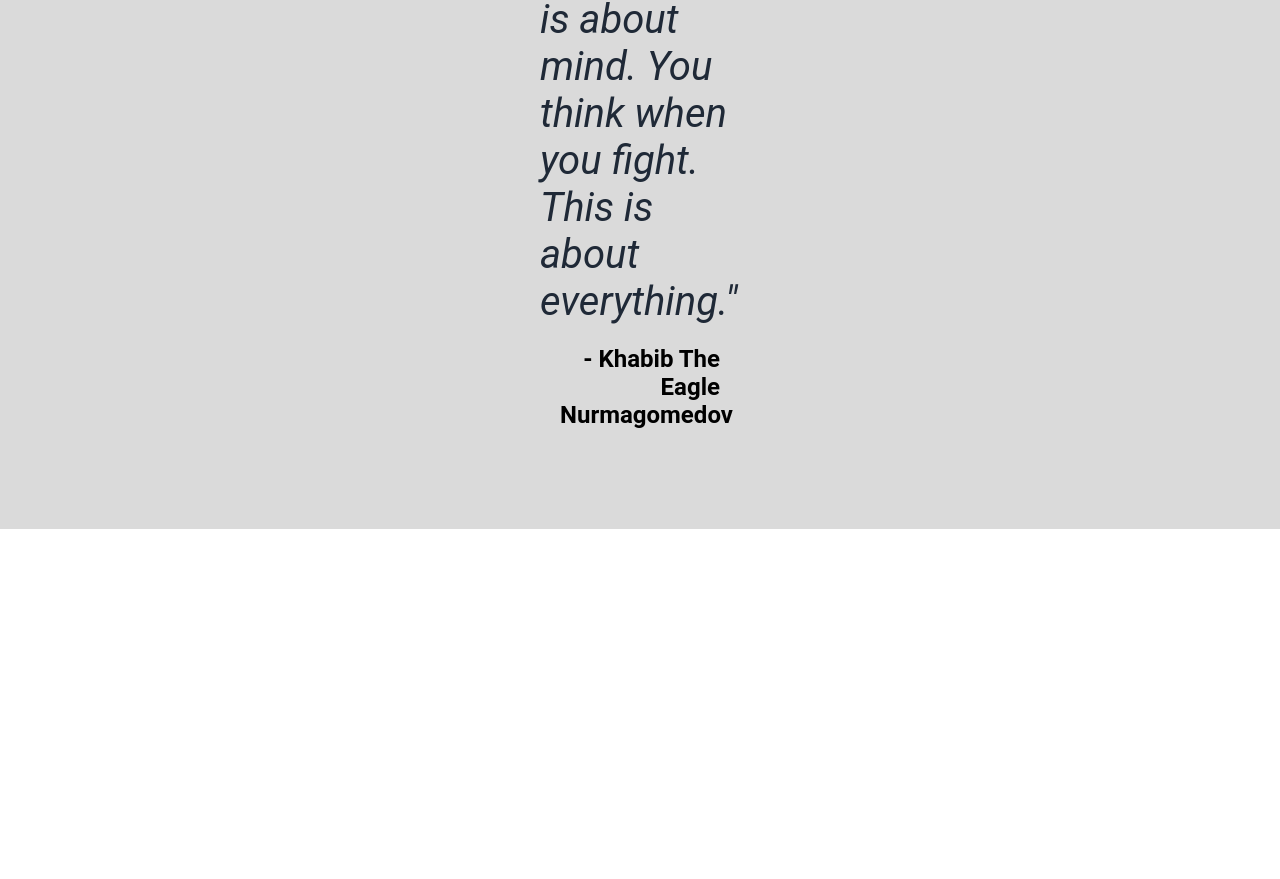
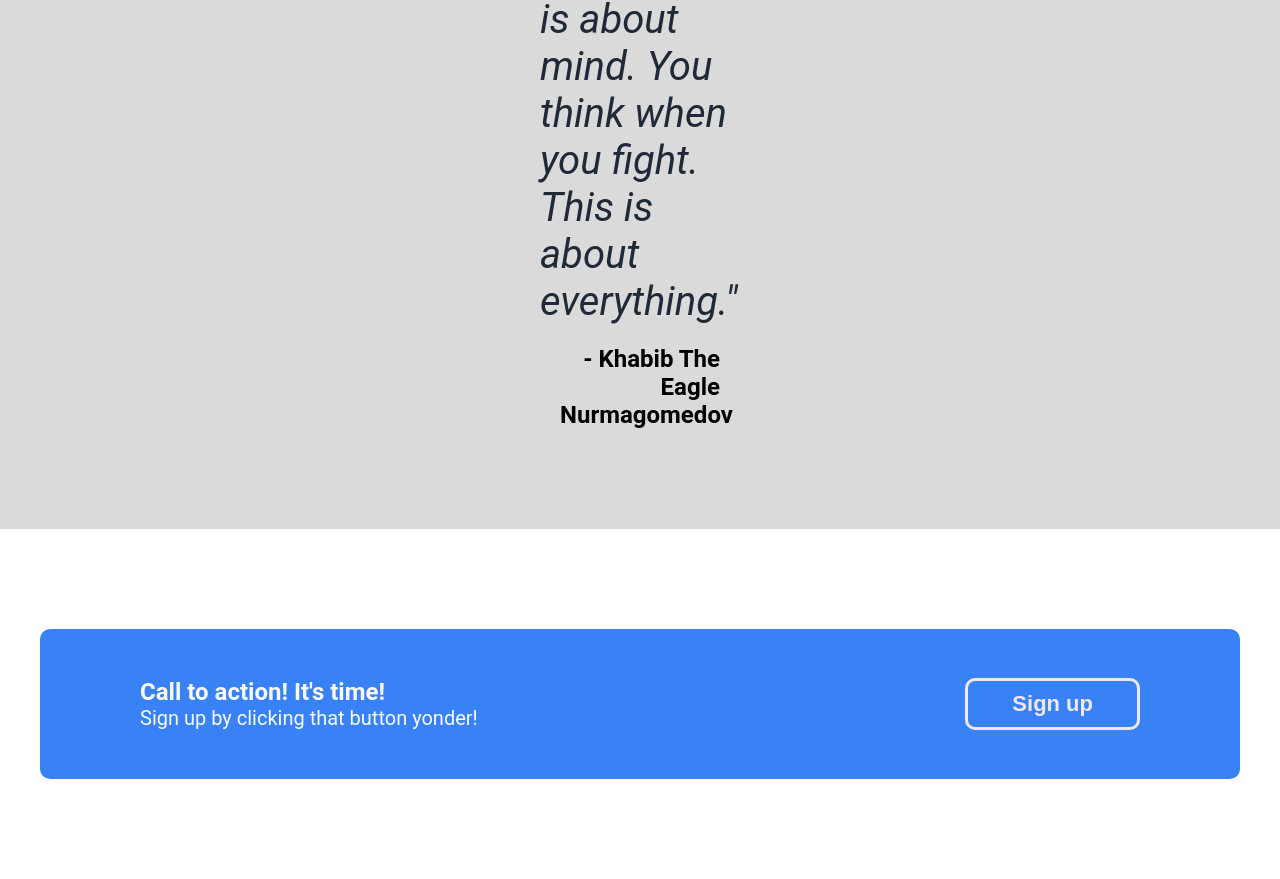
Before and after one commit to Walyullah/landing-page, a plain HTML site: page index.html in a window 1280 px wide. Shown: the part 2031-2910 px from the top of the page. Before the commit the page ends 2560 px from the top, so only its background shows below. Drawn offline with Linux system fonts and the light colour scheme.

Commit message:
Make call-to-action section

```diff
--- a/index.html
+++ b/index.html
@@ -79,10 +79,29 @@
 
         <div class="quote-section">
 
-        <div class="quote-container">
-            <div class="quote">"Of course I am tough, but I am smart, too. I'm more smart than tough. People watching my record and say that this guy is tough. This is not about tough; this is about mind. You think when you fight. This is about everything."</div>
-            <div class="name">- Khabib The Eagle Nurmagomedov</div>
+            <div class="quote-container">
+                <div class="quote">"Of course I am tough, but I am smart, too. I'm more smart than tough. People watching my record and say that this guy is tough. This is not about tough; this is about mind. You think when you fight. This is about everything."</div>
+                <div class="name">- Khabib The Eagle Nurmagomedov</div>
+            </div>
+
         </div>
+
+        <div class="action-section">
+
+            <div class="card blue">
+
+                <div class="sub-card-blue">
+
+                    <div class="sub-card-blue-text">
+                        <div class="action-call">Call to action! It's time!</div>
+                        <div class="sub-action">Sign up by clicking that button yonder!</div>
+                    </div>
+
+                    <button>Sign up</button>
+
+                </div>
+
+            </div>
 
         </div>
 
--- a/style.css
+++ b/style.css
@@ -41,7 +41,7 @@
 }
 
 
-.card {
+.herosection .card {
     background-color: #1f2937;
     color: bisque;
     width: 600px;
@@ -66,7 +66,7 @@
     margin-right: 20px;
 }
 
-button {
+.herosection button {
     background-color: #3882f6;
     padding: 8px 44px;
     font-size: 22px;
@@ -173,3 +173,47 @@
     text-align: end;
     margin: 0 560px;
 }
+
+.action-section {
+    display: flex;
+    justify-content: center;
+    align-items: center;
+    padding: 100px 0;
+}
+
+.card.blue {
+    width: 1200px;
+    height: 150px;
+    background-color: #3882f6;
+    border-radius: 10px;
+    display: flex;
+    align-items: center;
+}
+
+.sub-card-blue {
+    display: flex;
+    justify-content: space-between;
+    flex: 1;
+    padding: 0 100px;
+}
+
+.action-call {
+    color: #f9faf8;
+    font-size: 24px;
+    font-weight: bold;
+}
+
+.sub-action {
+    color: #f9faf8;
+    font-size: 20px;
+}
+
+.action-section button {
+    background-color: #3882f6;
+    padding: 8px 44px;
+    font-size: 22px;
+    font-weight: bold;
+    color:#efe7eb;
+    border-radius: 10px;
+    border: 3px solid #efe7eb;
+}
```
